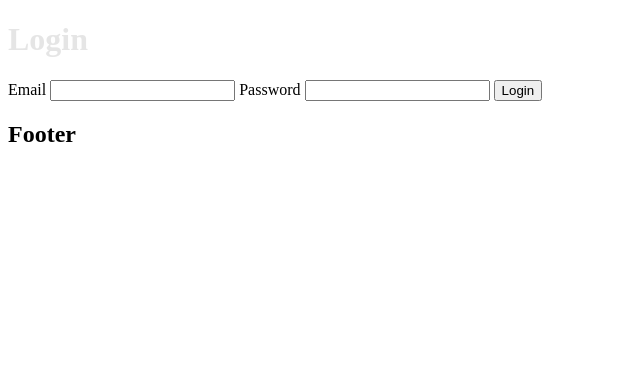
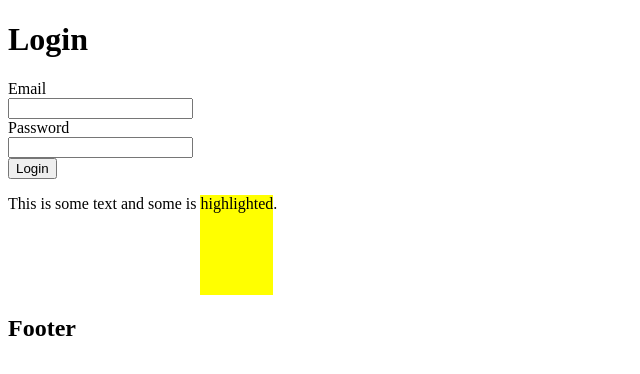
Before and after one commit to blakereeves19/CSS-Structure, a plain HTML site: page index.html in a window 1280 px wide. Shown: the whole page, without its empty margins (0-640 px from the left). Drawn offline with Linux system fonts and the light colour scheme.

Commit message:
Experimented with properties and layouts

```diff
--- a/app.css
+++ b/app.css
@@ -1,3 +1,12 @@
-h1 {
-    color: rgb(0, 0, 0, 0.1);
+span.style {
+    height: 100px;
+    display: inline-block;
 }
+
+.highlight {
+    background: yellow;
+}
+
+input, label, button{
+    display: block;
+}
--- a/index.html
+++ b/index.html
@@ -1,9 +1,11 @@
 <!DOCTYPE html>
 <html>
+
 <head>
     <title>CSS Structure</title>
     <link rel="stylesheet" href="app.css">
 </head>
+
 <body>
     <main>
         <h1 class="text-center text-blue">Login</h1>
@@ -14,7 +16,10 @@
             <input type="password" name="password" required>
             <button id="submitButton">Login</button>
         </form>
+        <p>This is some text and some is
+            <span class="highlight" height: 100px; display: inline-block; style="height: 100px; display: inline-block;" >highlighted</span>.</p>
         <h2 class="text-center">Footer</h1>
     </main>
 </body>
+
 </html>
```
